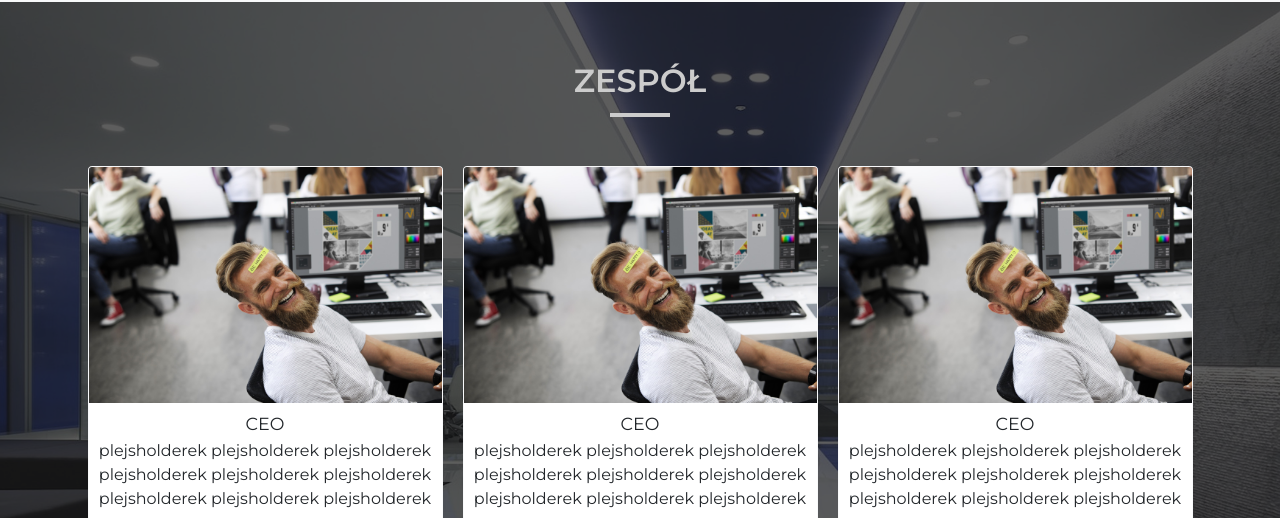
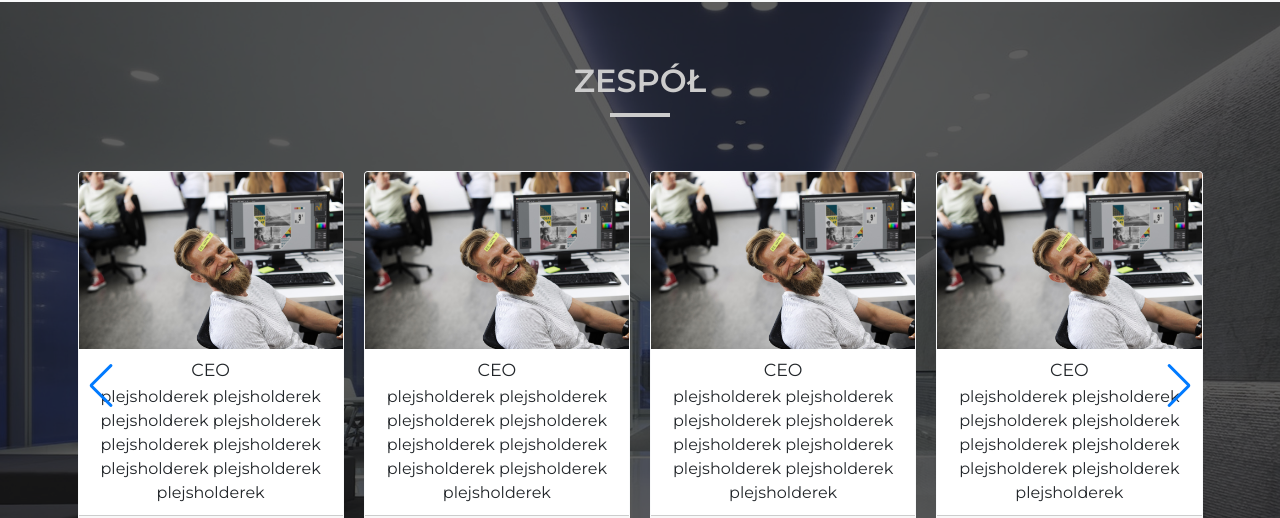
Before and after one commit to wojtekpirog/projekt_html_css_RWD, a plain HTML site: page index.html in a window 1280 px wide. Shown: the part 3087-3605 px from the top of the page. Drawn offline with nearby package versions, Linux system fonts and the light colour scheme.

Commit message:
Use Swiper.js to create an animated slider with pagination

```diff
--- a/index.html
+++ b/index.html
@@ -6,7 +6,8 @@
   <meta name="viewport" content="width=device-width, initial-scale=1.0">
   <title>ProGamers | Twoje miejsce w świecie gamingu?</title>
   <link rel="stylesheet" href="https://cdn.jsdelivr.net/npm/bootstrap@5.3.5/dist/css/bootstrap.min.css" integrity="sha384-SgOJa3DmI69IUzQ2PVdRZhwQ+dy64/BUtbMJw1MZ8t5HZApcHrRKUc4W0kG879m7" crossorigin="anonymous">
-  <link rel="stylesheet" type="text/css" href="//cdn.jsdelivr.net/npm/slick-carousel@1.8.1/slick/slick.css"/>
+  <!-- <link rel="stylesheet" type="text/css" href="//cdn.jsdelivr.net/npm/slick-carousel@1.8.1/slick/slick.css"/> -->
+  <link rel="stylesheet" href="https://cdn.jsdelivr.net/npm/swiper@11/swiper-bundle.min.css">
   <link href="https://unpkg.com/aos@2.3.1/dist/aos.css" rel="stylesheet">
   <link rel="stylesheet" href="./css/style.css">
   <script src="https://kit.fontawesome.com/7aa1ebf341.js" crossorigin="anonymous"></script>
@@ -370,9 +371,11 @@
         <!--  -->
         <div class="section-underline has-overlay"></div>
         <!--  -->
-        <div class="card-group py-4 team__slider">
+        <div class="py-5 swiper">
           <!--  -->
-          <div class="card m-3 border border-light rounded">
+          <div class="mb-5 swiper-wrapper">
+            <!--  -->
+            <div class="card border border-light rounded swiper-slide">
               <!--  -->
               <img src="./assets/images/team/adult-2449725_1920.jpg" class="card-img-top" alt="Uśmiechnięty szef szefów firmy ProGamers.">
               <div class="card-body">
@@ -402,7 +405,7 @@
               <!--  -->
             </div>
             <!--  -->
-          <div class="card m-3 border border-light rounded">
+            <div class="card border border-light rounded swiper-slide">
               <!--  -->
               <img src="./assets/images/team/adult-2449725_1920.jpg" class="card-img-top" alt="Uśmiechnięty szef szefów firmy ProGamers.">
               <div class="card-body">
@@ -432,7 +435,7 @@
               <!--  -->
             </div>
             <!--  -->
-          <div class="card m-3 border border-light rounded">
+            <div class="card border border-light rounded swiper-slide">
               <!--  -->
               <img src="./assets/images/team/adult-2449725_1920.jpg" class="card-img-top" alt="Uśmiechnięty szef szefów firmy ProGamers.">
               <div class="card-body">
@@ -462,7 +465,7 @@
               <!--  -->
             </div>
             <!--  -->
-          <div class="card m-3 border border-light rounded">
+            <div class="card border border-light rounded swiper-slide">
               <!--  -->
               <img src="./assets/images/team/adult-2449725_1920.jpg" class="card-img-top" alt="Uśmiechnięty szef szefów firmy ProGamers.">
               <div class="card-body">
@@ -492,7 +495,7 @@
               <!--  -->
             </div>
             <!--  -->
-          <div class="card m-3 border border-light rounded">
+            <div class="card border border-light rounded swiper-slide">
               <!--  -->
               <img src="./assets/images/team/adult-2449725_1920.jpg" class="card-img-top" alt="Uśmiechnięty szef szefów firmy ProGamers.">
               <div class="card-body">
@@ -524,6 +527,12 @@
             <!--  -->
           </div>
           <!--  -->
+          <div class="swiper-pagination"></div>
+          <!--  -->
+          <div class="swiper-button-prev"></div>
+          <div class="swiper-button-next"></div>
+          <!--  -->
+        </div>
       </div>
       <!--  -->
       <div class="overlay"></div>
@@ -658,12 +667,14 @@
   </footer>
   <!--  -->
   <script src="https://cdn.jsdelivr.net/npm/bootstrap@5.3.5/dist/js/bootstrap.bundle.min.js" integrity="sha384-k6d4wzSIapyDyv1kpU366/PK5hCdSbCRGRCMv+eplOQJWyd1fbcAu9OCUj5zNLiq" crossorigin="anonymous"></script>
-  <script type="text/javascript" src="//code.jquery.com/jquery-1.11.0.min.js"></script>
+  <!-- <script type="text/javascript" src="//code.jquery.com/jquery-1.11.0.min.js"></script>
   <script type="text/javascript" src="//code.jquery.com/jquery-migrate-1.2.1.min.js"></script>
-  <script type="text/javascript" src="//cdn.jsdelivr.net/npm/slick-carousel@1.8.1/slick/slick.min.js"></script>
-  <script type="text/javascript" src="https://unpkg.com/aos@2.3.1/dist/aos.js"></script>
-  <script type="text/javascript" src="./js/slick.js"></script>
-  <script type="text/javascript" src="./js/aos.js"></script>
-  <script type="text/javascript" src="./js/script.js"></script>
+  <script type="text/javascript" src="//cdn.jsdelivr.net/npm/slick-carousel@1.8.1/slick/slick.min.js"></script> -->
+  <!-- <script src="https://cdn.jsdelivr.net/npm/swiper@11/swiper-bundle.min.js"></script> -->
+  <script src="https://unpkg.com/aos@2.3.1/dist/aos.js"></script>
+  <!-- <script src="./js/slick.js"></script> -->
+  <script src="./js/swiper.js" type="module"></script>
+  <script src="./js/aos.js"></script>
+  <script src="./js/script.js"></script>
 </body>
 </html>
--- /dev/null
+++ b/js/swiper.js
@@ -0,0 +1,30 @@
+// import Swiper from 'swiper'; **Import lokalny**
+import Swiper from "https://cdn.jsdelivr.net/npm/swiper@11/swiper-bundle.min.mjs";
+
+const swiperInstance = new Swiper('.swiper', {
+  loop: true,
+  speed: 600,
+  spaceBetween: 20,
+  grabCursor: true,
+  keyboard: true,
+  slidesPerView: 1,
+  navigation: {
+    nextEl: '.swiper-button-next',
+    prevEl: '.swiper-button-prev'
+  },
+  pagination: {
+    el: '.swiper-pagination',
+    type: 'bullets',
+  },
+  breakpoints: {
+    576: {
+      slidesPerView: 2
+    },
+    992: {
+      slidesPerView: 3
+    },
+    1200: {
+      slidesPerView: 4
+    }
+  }
+});
--- a/sass/components/_team.scss
+++ b/sass/components/_team.scss
@@ -10,6 +10,14 @@
 
   .section-title {
     color: colors.$light;
+  }
+
+  .swiper-pagination-bullet {
+    background-color: colors.$white;
+
+    &.swiper-pagination-bullet-active {
+      background-color: colors.$lightblue;
+    }
   }
 }
 
```
Also changed, not shown: css/style.css, 1 other file. Lines whose indentation alone changed are shown as unchanged.
